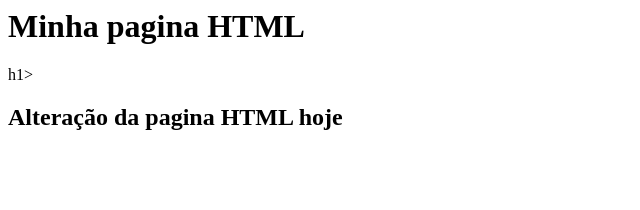
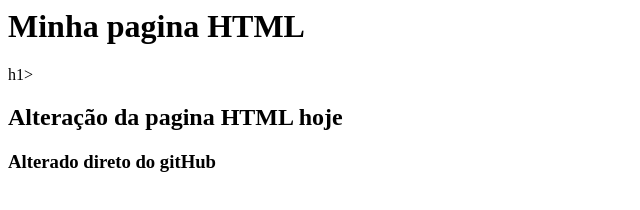
Before and after one commit to DiegoCortinhas/gama-no-github, a plain HTML site: page index.html in a window 1280 px wide. Shown: the whole page, without its empty margins (0-640 px from the left). Drawn offline with Linux system fonts and the light colour scheme.

Commit message:
Atualização a partir do proprio GitHub

```diff
--- a/index.html
+++ b/index.html
@@ -2,5 +2,6 @@
 	<body>
 		<h1> Minha pagina HTML </h1>h1>
 		<h2> Alteração da pagina HTML hoje </h2>
+		<h3> Alterado direto do gitHub </h3>
 	</body>
 </html>
```
